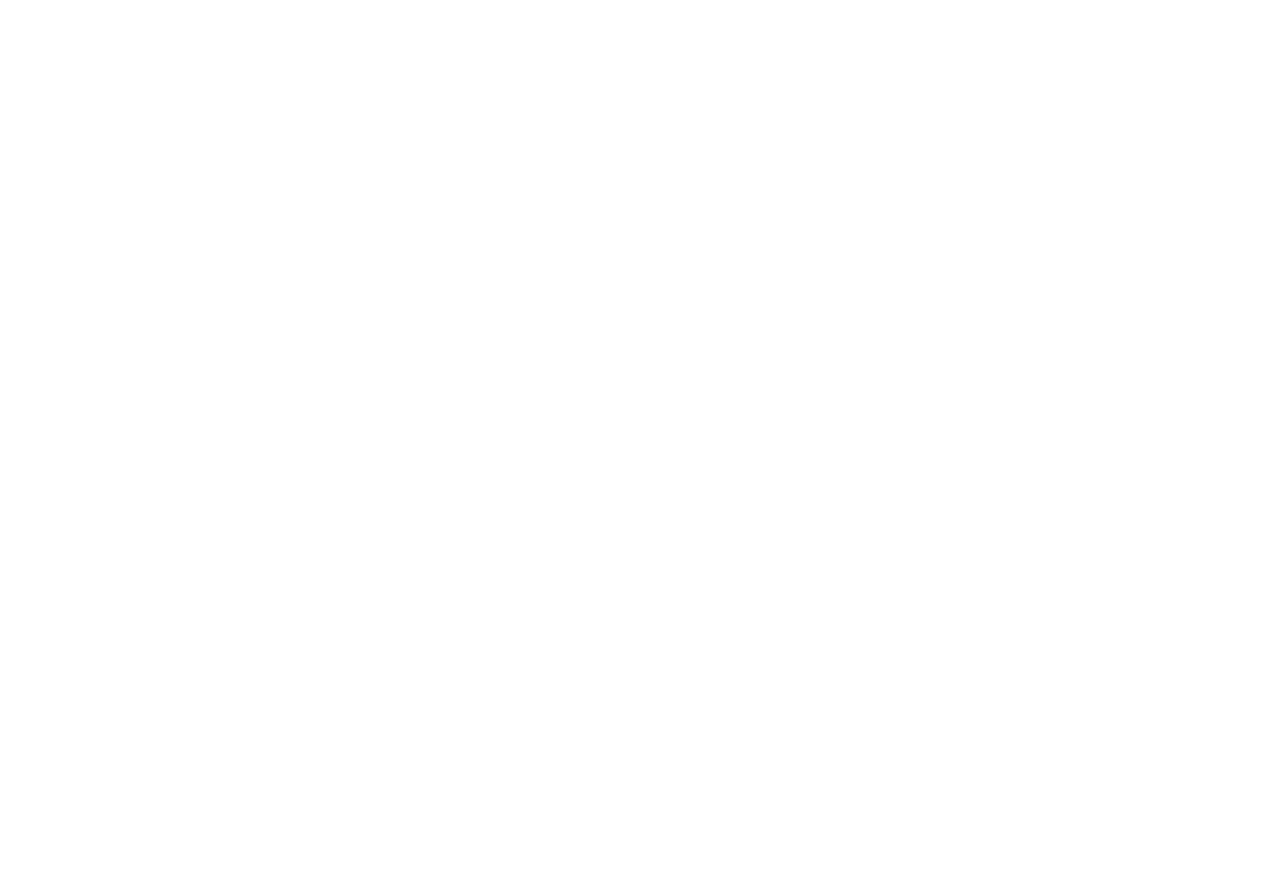
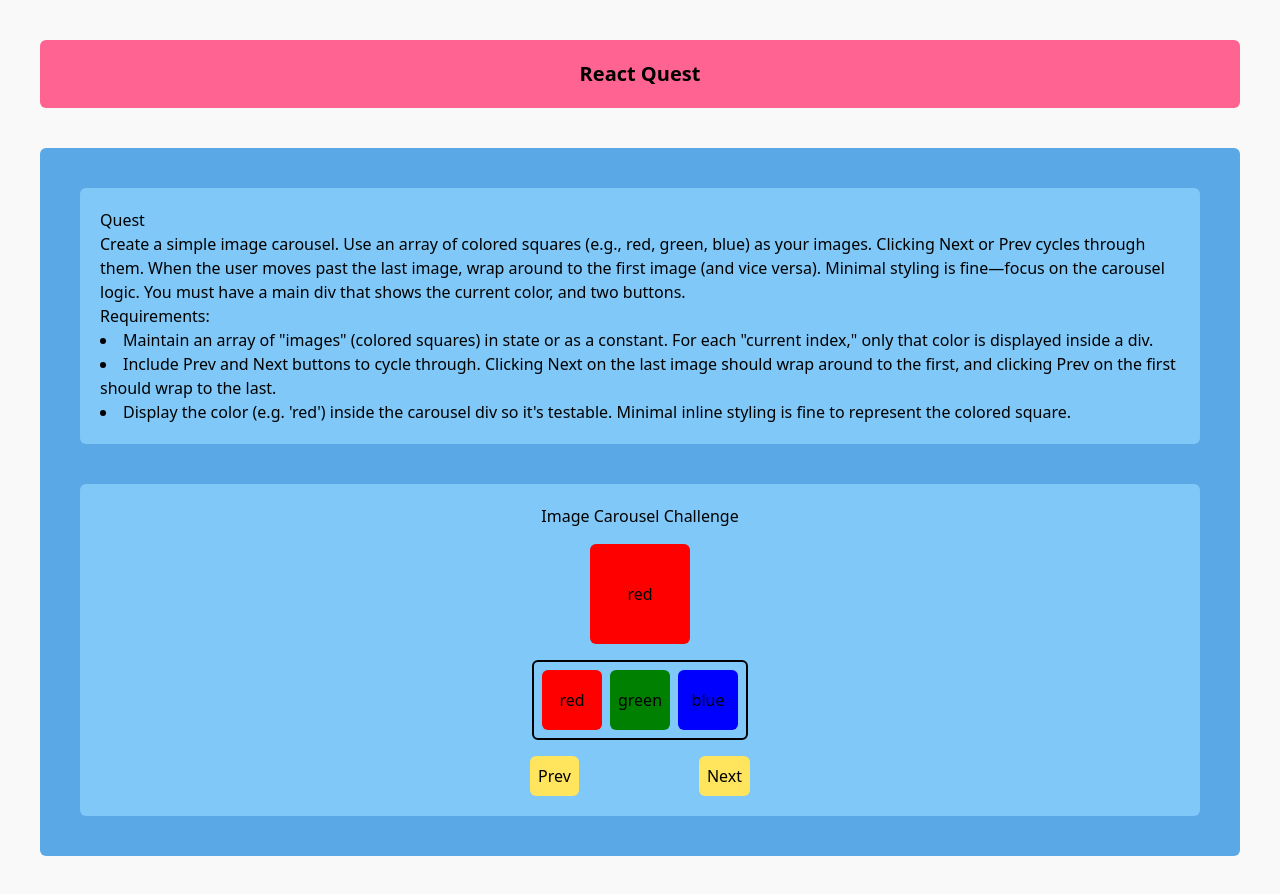
Before and after one commit to MayKhine/react-quest, a React (Vite) app: page /imagecarousel in a window 1280 px wide. Before the commit this address had no page. Before the commit the page ends 800 px from the top, so only its background shows below. Built offline with nearby package versions, Linux system fonts and the light colour scheme.

Commit message:
worked on the color carousel challenge

```diff
--- a/src/App.tsx
+++ b/src/App.tsx
@@ -38,6 +38,16 @@
         >
           Todo List Manager
         </div>
+
+        <div
+          className="bg-myLightBlue hover:bg-myLightBlue/80 w-60 h-30 rounded-md flex justify-center items-center cursor-pointer"
+          onClick={() => {
+            navigate("/imagecarousel")
+          }}
+        >
+          Image Carousel
+        </div>
+
         <div
           className="bg-myLightBlue hover:bg-myLightBlue/80 w-60 h-30 rounded-md flex justify-center items-center cursor-pointer"
           onClick={() => {
@@ -54,9 +64,6 @@
         >
           React Suspense
         </div>
-        <div className="bg-myLightBlue hover:bg-myLightBlue/80 w-60 h-30 rounded-md flex justify-center items-center cursor-pointer">
-          Todo List Manager
-        </div>
       </div>
     </div>
   )
--- a/src/main.tsx
+++ b/src/main.tsx
@@ -9,6 +9,7 @@
 import { TodoList } from "./quests/TodoList.tsx"
 import { Memo } from "./quests/Memo.tsx"
 import { ReactSuspense } from "./quests/ReactSuspense.tsx"
+import { ImageCarousel } from "./quests/ImageCarousel.tsx"
 
 createRoot(document.getElementById("root")!).render(
   <StrictMode>
@@ -19,6 +20,8 @@
         <Route path="/shoppingcart" element={<ShoppingCart />}></Route>
         <Route path="/useprevioushook" element={<UsePreviousHook />}></Route>
         <Route path="/todolist" element={<TodoList />}></Route>
+        <Route path="/imagecarousel" element={<ImageCarousel />}></Route>
+
         <Route path="/memo" element={<Memo />}></Route>
         <Route path="/reactsuspense" element={<ReactSuspense />}></Route>
       </Routes>
--- /dev/null
+++ b/src/quests/Ethan.js
@@ -0,0 +1,5 @@
+// write a function that takes a promise, and returns another promise that will throw after 5 seconds...
+
+const expiringPromise = (promise) => {
+  // return a new promise that will throw with like... "Expired" after 5 seconds
+}
--- /dev/null
+++ b/src/quests/ImageCarousel.tsx
@@ -0,0 +1,103 @@
+import { useState } from "react"
+import { Logo } from "../layout/Logo"
+
+export const ImageCarousel = () => {
+  const imgArr = [
+    { id: 0, color: "red" },
+    { id: 1, color: "green" },
+    { id: 2, color: "blue" },
+  ]
+
+  const [curImg, setCurImg] = useState(imgArr[0])
+
+  const nextClick = (curId: number) => {
+    const nextId = (curId + 1) % 3
+    setCurImg(imgArr[nextId])
+  }
+
+  const prevClick = (curId: number) => {
+    const prevId = (((curId - 1) % 3) + 3) % 3
+    // console.log("curid: ", curId, "prevId: ", prevId, -1 % 3)
+    setCurImg(imgArr[prevId])
+  }
+
+  return (
+    <div className="w-full p-10 bg-myWhite min-h-full h-auto">
+      <Logo />
+      <div className="w-full bg-myBlue flex flex-col justify-center items-center rounded-md p-10 gap-10">
+        <div className="w-full bg-myLightBlue p-5 rounded-md">
+          <p>Quest</p>
+          <p>
+            Create a simple image carousel. Use an array of colored squares
+            (e.g., red, green, blue) as your images. Clicking Next or Prev
+            cycles through them. When the user moves past the last image, wrap
+            around to the first image (and vice versa). Minimal styling is
+            fine—focus on the carousel logic. You must have a main div that
+            shows the current color, and two buttons.
+          </p>
+          <p>Requirements:</p>
+          <li>
+            Maintain an array of "images" (colored squares) in state or as a
+            constant. For each "current index," only that color is displayed
+            inside a div.
+          </li>
+          <li>
+            Include Prev and Next buttons to cycle through. Clicking Next on the
+            last image should wrap around to the first, and clicking Prev on the
+            first should wrap to the last.
+          </li>
+          <li>
+            Display the color (e.g. 'red') inside the carousel div so it's
+            testable. Minimal inline styling is fine to represent the colored
+            square.
+          </li>
+        </div>
+        <div className="w-full bg-myLightBlue p-5 rounded-md flex flex-col justify-center items-center gap-4">
+          <div className="w-full flex flex-col justify-center items-center gap-4">
+            <h1>Image Carousel Challenge</h1>
+            <div
+              style={{ backgroundColor: curImg.color }}
+              className="w-25 h-25 rounded-md flex justify-center items-center"
+            >
+              {curImg.color}
+            </div>
+
+            <div className="flex gap-2 border-2 p-2 rounded-md">
+              {imgArr.map((img) => {
+                return (
+                  <div
+                    style={{ backgroundColor: img.color }}
+                    className="w-15 h-15 rounded-md flex justify-center items-center cursor-pointer"
+                    onClick={() => {
+                      setCurImg(img)
+                    }}
+                  >
+                    {img.color}
+                  </div>
+                )
+              })}
+            </div>
+            <div className="flex gap-4 flex-row justify-between w-55">
+              <button
+                className="bg-myYellow hover:bg-myYellow/80 p-2 rounded-md cursor-pointer"
+                onClick={() => {
+                  prevClick(curImg.id)
+                }}
+              >
+                Prev
+              </button>
+              <button
+                className="bg-myYellow hover:bg-myYellow/80 p-2 rounded-md cursor-pointer"
+                onClick={() => {
+                  nextClick(curImg.id)
+                }}
+              >
+                Next
+              </button>
+            </div>
+          </div>
+        </div>
+      </div>
+    </div>
+  )
+}
```
